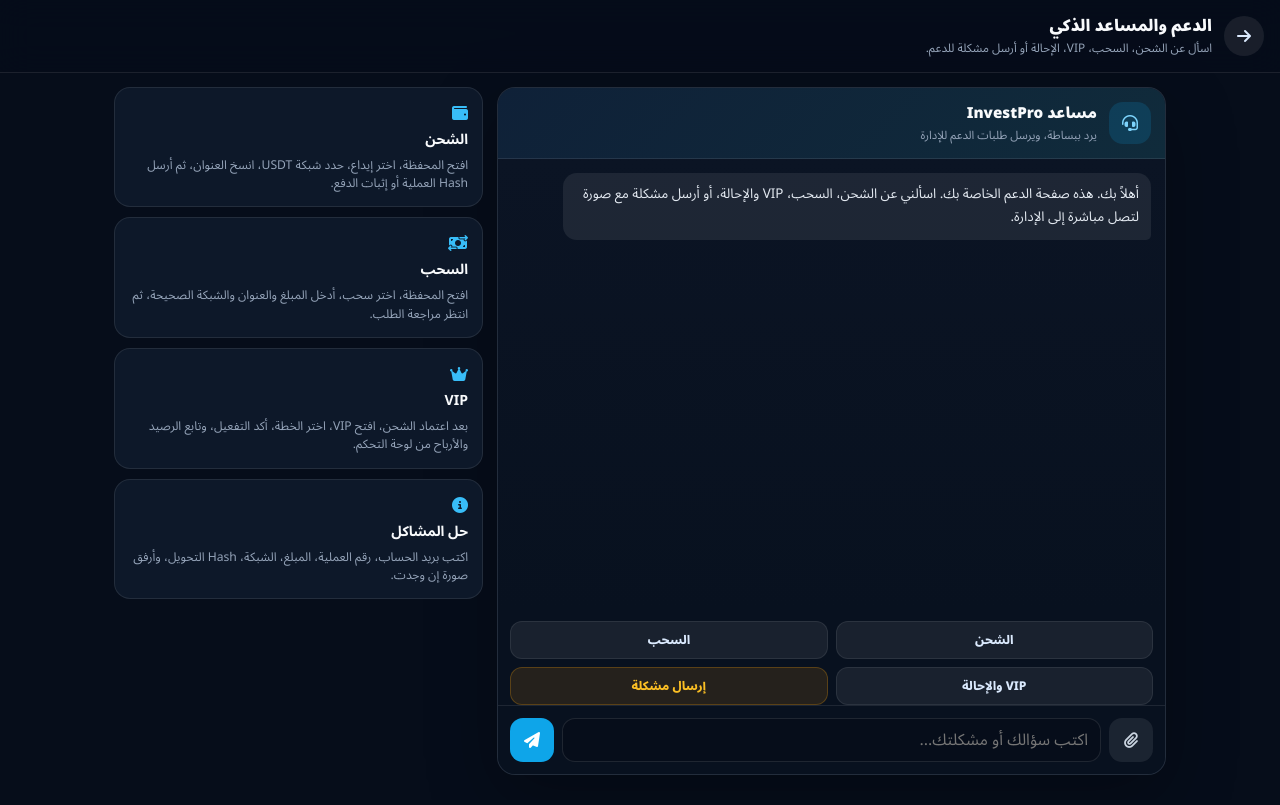
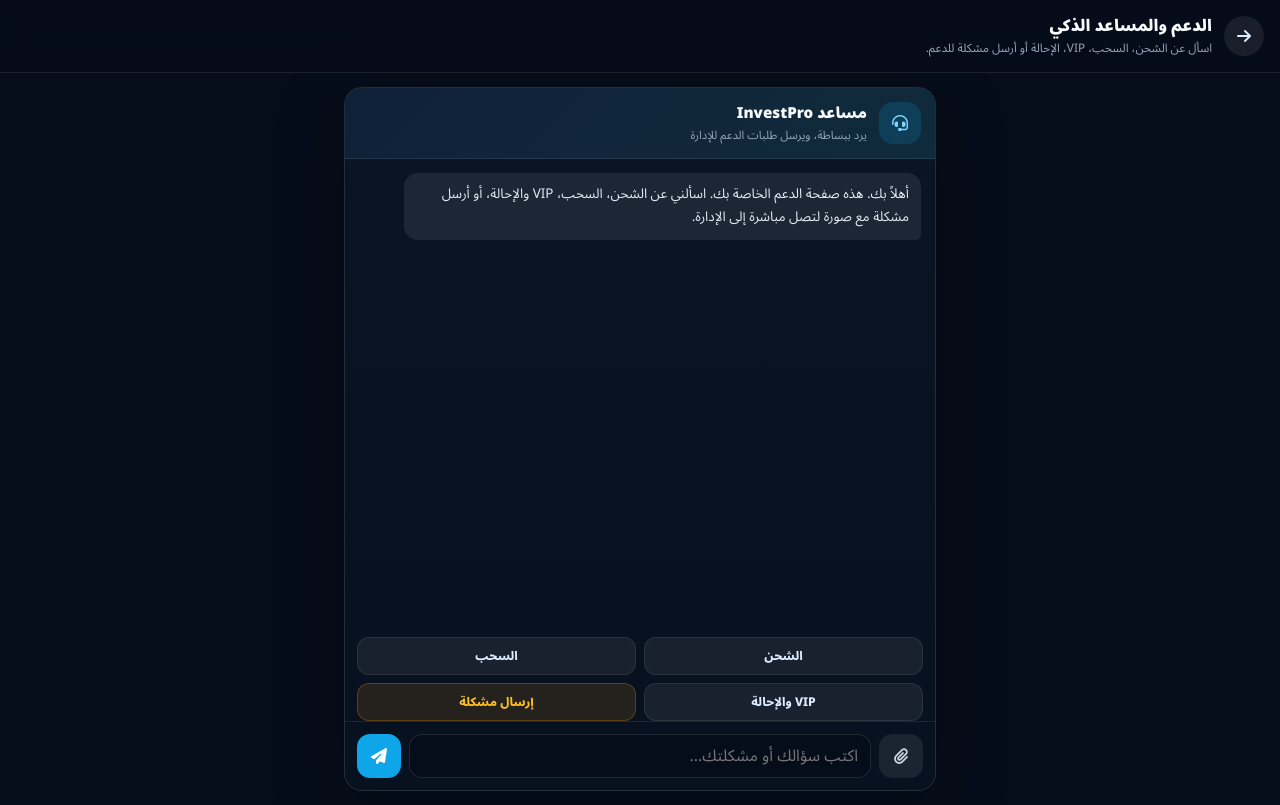
Before and after one commit to AHmedchahboun/investpro, a website: page investpro/frontend/support.html in a window 1280 px wide. Drawn offline with Linux system fonts and the light colour scheme.

Commit message:
Simplify support assistant page

```diff
--- a/investpro/frontend/css/support-page.css
+++ b/investpro/frontend/css/support-page.css
@@ -50,11 +50,11 @@
   width:min(1080px,100%);
   margin:0 auto;
   padding:14px;
-  display:grid;
-  gap:14px;
+  display:block;
 }
+.support-shell-single{width:min(620px,100%)}
 .support-chat-card{
-  min-height:calc(100vh - 112px);
+  height:calc(100vh - 96px);
   background:var(--panel);
   border:1px solid var(--line);
   border-radius:18px;
@@ -63,6 +63,7 @@
   flex-direction:column;
   box-shadow:0 22px 70px rgba(0,0,0,.28);
 }
+.support-chat-full{min-height:0}
 .support-chat-head{
   display:flex;
   align-items:center;
@@ -186,30 +187,12 @@
 .support-tool-btn{background:rgba(255,255,255,.08);color:#cbd5e1}
 .support-send-btn{background:var(--primary)}
 .support-tool-btn:disabled,.support-send-btn:disabled{opacity:.55;cursor:not-allowed}
-.support-guide{
-  display:grid;
-  grid-template-columns:1fr;
-  gap:10px;
+@media(max-width:520px){
+  .support-topbar{padding:12px}
+  .support-shell{padding:8px}
+  .support-chat-card{height:calc(100vh - 82px);border-radius:14px}
+  .support-chat-head{padding:12px}
+  .support-messages{padding:10px}
+  .support-quick-actions{grid-template-columns:repeat(2,minmax(0,1fr));padding:8px 10px 0}
+  .support-form{padding:10px}
 }
-.guide-card{
-  background:var(--panel);
-  border:1px solid var(--line);
-  border-radius:16px;
-  padding:14px;
-}
-.guide-card i{
-  color:#38bdf8;
-  margin-bottom:8px;
-}
-.guide-card h2{
-  font-size:.88rem;
-  margin-bottom:6px;
-}
-.guide-card p{
-  color:var(--muted);
-  font-size:.76rem;
-}
-@media(min-width:860px){
-  .support-shell{grid-template-columns:minmax(0,1.45fr) minmax(280px,.8fr);align-items:start}
-  .support-guide{position:sticky;top:86px}
-}
--- a/investpro/frontend/support.html
+++ b/investpro/frontend/support.html
@@ -21,8 +21,8 @@
     </div>
   </header>
 
-  <main class="support-shell">
-    <section class="support-chat-card">
+  <main class="support-shell support-shell-single">
+    <section class="support-chat-card support-chat-full">
       <div class="support-chat-head">
         <div class="support-bot-avatar"><i class="fas fa-headset"></i></div>
         <div>
@@ -56,29 +56,6 @@
         </button>
       </form>
     </section>
-
-    <section class="support-guide">
-      <div class="guide-card">
-        <i class="fas fa-wallet"></i>
-        <h2>الشحن</h2>
-        <p>افتح المحفظة، اختر إيداع، حدد شبكة USDT، انسخ العنوان، ثم أرسل Hash العملية أو إثبات الدفع.</p>
-      </div>
-      <div class="guide-card">
-        <i class="fas fa-money-bill-transfer"></i>
-        <h2>السحب</h2>
-        <p>افتح المحفظة، اختر سحب، أدخل المبلغ والعنوان والشبكة الصحيحة، ثم انتظر مراجعة الطلب.</p>
-      </div>
-      <div class="guide-card">
-        <i class="fas fa-crown"></i>
-        <h2>VIP</h2>
-        <p>بعد اعتماد الشحن، افتح VIP، اختر الخطة، أكد التفعيل، وتابع الرصيد والأرباح من لوحة التحكم.</p>
-      </div>
-      <div class="guide-card">
-        <i class="fas fa-circle-info"></i>
-        <h2>حل المشاكل</h2>
-        <p>اكتب بريد الحساب، رقم العملية، المبلغ، الشبكة، Hash التحويل، وأرفق صورة إن وجدت.</p>
-      </div>
-    </section>
   </main>
 
   <script src="js/config.js"></script>
```
